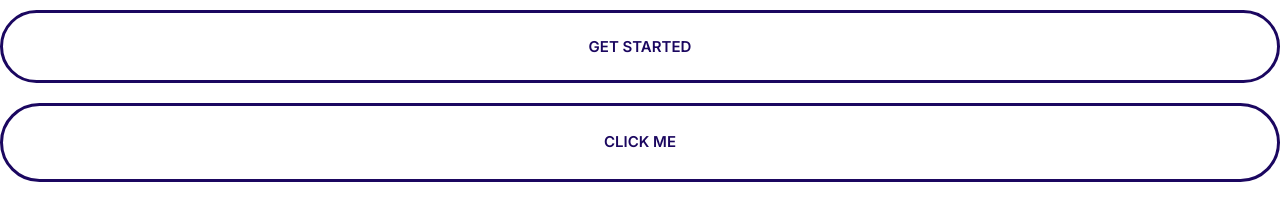
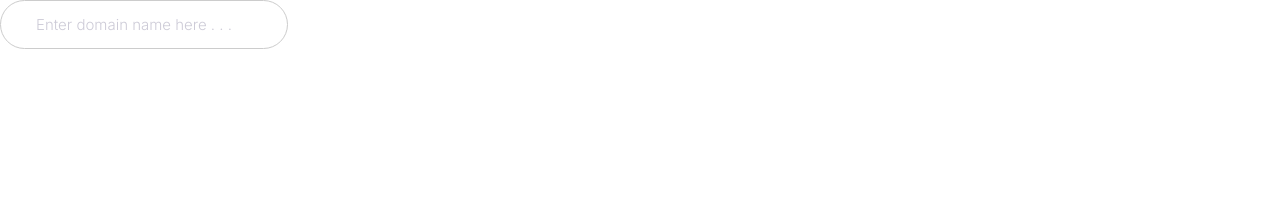
Before and after one commit to adamminchella/firstwebsite, a plain HTML site: page index.html in a window 1280 px wide. Drawn offline with Linux system fonts and the light colour scheme.

Commit message:
Styling inputs

```diff
--- a/CSS/styles.css
+++ b/CSS/styles.css
@@ -228,3 +228,25 @@ a {
     font-size: 1.5rem;
   }
 }
+
+/* Inputs */
+
+.input {
+  border-radius: 30px;
+  border: 1px solid #ccc;
+  color: var(--color-headings);
+  font-size: 2rem;
+  font-weight: 300;
+  outline: 0;
+  padding: 1.5rem 3.5rem;
+}
+
+::placeholder {
+  color: #cdcbd7;
+}
+
+@media screen and (min-width: 1024px) {
+  .input {
+    font-size: 1.5rem;
+  }
+}
--- a/index.html
+++ b/index.html
@@ -8,14 +8,17 @@
     <link rel="preconnect" href="https://fonts.googleapis.com" />
     <link rel="preconnect" href="https://fonts.gstatic.com" crossorigin />
     <link
-      href="https://fonts.googleapis.com/css2?family=Inter:wght@400;600;700&display=swap"
+      href="https://fonts.googleapis.com/css2?family=Inter:wght@300;400;600;700&display=swap"
       rel="stylesheet"
     />
     <link rel="stylesheet" href="/CSS/normalize.css" />
     <link rel="stylesheet" href="/CSS/styles.css" />
   </head>
   <body>
-    <button class="btn btn--secondary btn--outline">Get Started</button>
-    <a href="#" class="btn btn--secondary btn--outline">Click me</a>
+    <input
+      type="text"
+      class="input"
+      placeholder="Enter domain name here . . ."
+    />
   </body>
 </html>
```
Also changed, not shown: Components/inputs.html (added, +1 -0 lines).
